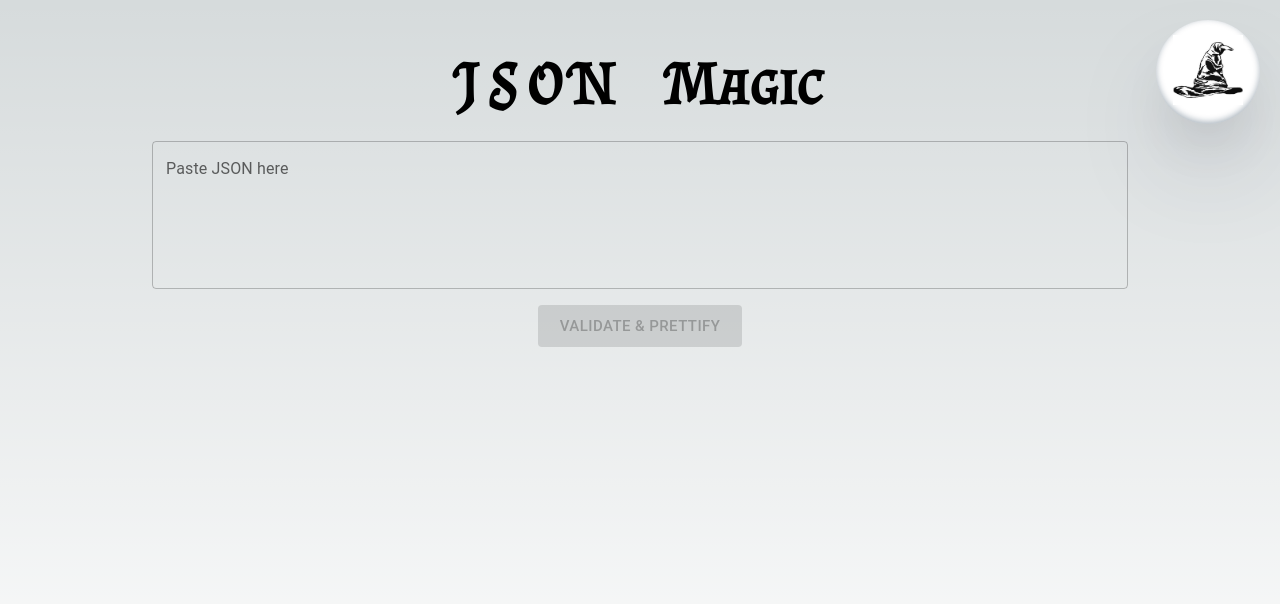
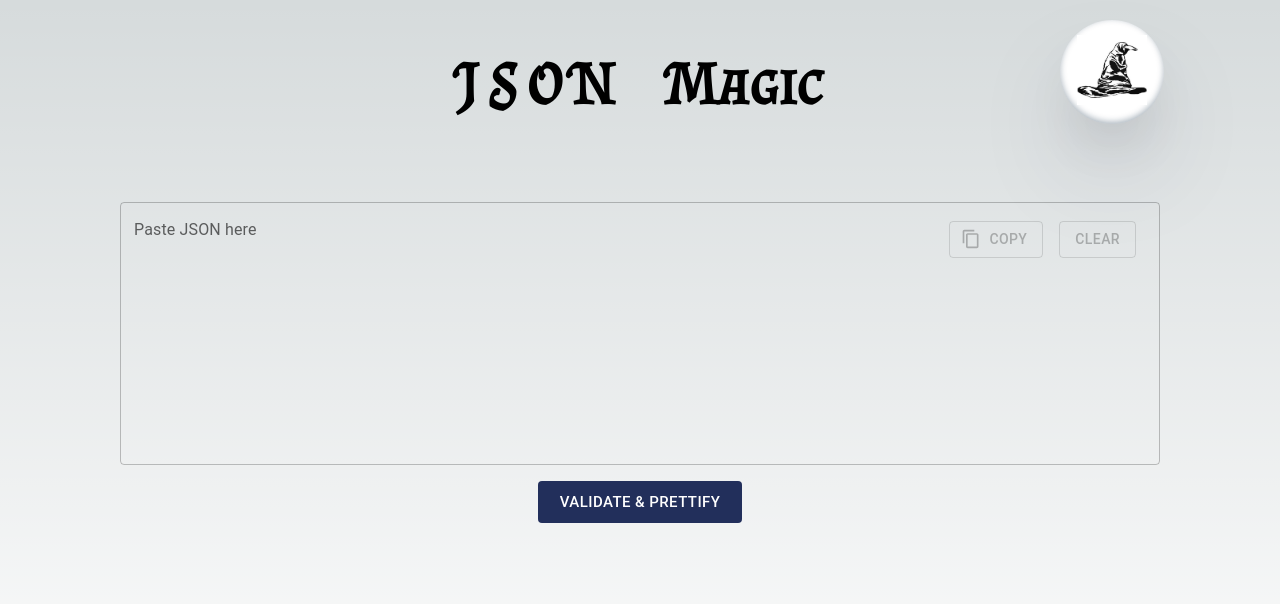
Before and after one commit to parryk303/sorting-hat, a Next.js app: page /sorting in a window 1280 px wide. Shown: the top 604 px of the page. Built offline with nearby package versions, Linux system fonts and the light colour scheme.

Commit message:
Update json

```diff
--- a/app/page.js
+++ b/app/page.js
@@ -168,7 +168,7 @@ export default function Home() {
           backgroundRepeat: "no-repeat",
           backgroundPosition: "center",
           width: "100vw",
-          height: "100vh",
+          height: "90vh",
         }}
       >
         <Grid container spacing={3}>
--- a/app/sorting/page.js
+++ b/app/sorting/page.js
@@ -11,6 +11,10 @@ import {
 } from "@mui/material";
 import Image from "next/image";
 import Link from "next/link";
+import { JsonView, defaultStyles } from "react-json-view-lite";
+import ContentCopyIcon from "@mui/icons-material/ContentCopy";
+
+import "react-json-view-lite/dist/index.css";
 
 export default function JsonValidator() {
   const [input, setInput] = useState("");
@@ -38,31 +42,92 @@ export default function JsonValidator() {
     setHasResult(false);
   };
 
+  const handleCopy = async () => {
+    try {
+      await navigator.clipboard.writeText(output);
+    } catch (err) {
+      console.error("Failed to copy JSON:", err);
+    }
+  };
+
   return (
-    <Container maxWidth="sm" sx={{ py: 6, height: "100vh", minWidth: '80vw' }}>
+    <Container
+      maxWidth="md"
+      sx={{
+        py: 6,
+        minHeight: "100vh",
+        minWidth: "85vw",
+        position: "relative",
+      }}
+    >
       <Typography
         variant="h2"
         align="center"
         gutterBottom
-        sx={{ fontWeight: "bold",  fontFamily: "AlmendraSC" }}
+        sx={{ fontWeight: "bold", fontFamily: "AlmendraSC" }}
       >
         J S O N &nbsp;&nbsp;&nbsp; Magic
       </Typography>
 
+      {/* --- Always visible buttons --- */}
+
+      {/* --- Input / Error / Result sections --- */}
       {!hasResult && (
         <>
+          <Box
+            sx={{
+              position: "relative",
+              top: "80px",
+              display: "flex",
+              justifyContent: "right",
+              gap: 2,
+              mb: 3,
+              mr: 3,
+              zIndex: 4,
+            }}
+          >
+            <Button
+              variant="outlined"
+              color="secondary"
+              startIcon={<ContentCopyIcon />}
+              onClick={async () => {
+                const textToCopy = hasResult ? output : input;
+                if (textToCopy.trim()) {
+                  try {
+                    await navigator.clipboard.writeText(textToCopy);
+                  } catch (err) {
+                    console.error("Failed to copy:", err);
+                  }
+                }
+              }}
+              disabled={!input.trim() && !output.trim()}
+            >
+              Copy
+            </Button>
+
+            <Button
+              variant="outlined"
+              color="error"
+              onClick={handleClear}
+              disabled={!input.trim() && !output.trim()}
+            >
+              Clear
+            </Button>
+          </Box>
           <TextField
             label="Paste JSON here"
             multiline
             fullWidth
-            minRows={5}
+            minRows={10}
             value={input}
             onChange={(e) => setInput(e.target.value)}
             variant="outlined"
             sx={{ mb: 2, fontFamily: "monospace" }}
           />
+
           <Box sx={{ display: "flex", justifyContent: "center", mb: 2 }}>
             <Button
+              id="Ravenclaw"
               variant="contained"
               size="large"
               onClick={handleValidate}
@@ -71,6 +136,7 @@ export default function JsonValidator() {
               Validate & Prettify
             </Button>
           </Box>
+
           {error && (
             <Paper sx={{ p: 2, backgroundColor: "#ffebee", color: "#c62828" }}>
               <Typography variant="h6">Invalid JSON</Typography>
@@ -83,29 +149,120 @@ export default function JsonValidator() {
       )}
 
       {hasResult && (
-        <Paper sx={{ p: 2, backgroundColor: "#f4f6f8", mb: 2 }}>
-          <Typography variant="h6" gutterBottom>
-            Prettified JSON
-          </Typography>
-          <pre
-            style={{
-              margin: 0,
-              fontFamily: "monospace",
-              fontSize: "1rem",
-              lineHeight: "1.6",
+        <Paper
+          sx={{
+            p: 2,
+            backgroundColor: "#ffffff",
+            mb: 3,
+            borderRadius: 2,
+            color: "#000",
+            boxShadow: "0 2px 6px rgba(0,0,0,0.1)",
+          }}
+        >
+          <Box
+            sx={{
+              position: "relative",
+              top: "80px",
+              display: "flex",
+              justifyContent: "right",
+              gap: 2,
+              mb: 3,
+              mr: 3,
             }}
           >
-            {output}
-          </pre>
+            <Button
+              variant="outlined"
+              color="secondary"
+              startIcon={<ContentCopyIcon />}
+              onClick={async () => {
+                const textToCopy = hasResult ? output : input;
+                if (textToCopy.trim()) {
+                  try {
+                    await navigator.clipboard.writeText(textToCopy);
+                  } catch (err) {
+                    console.error("Failed to copy:", err);
+                  }
+                }
+              }}
+              disabled={!input.trim() && !output.trim()}
+            >
+              Copy
+            </Button>
+
+            <Button
+              variant="outlined"
+              color="error"
+              onClick={handleClear}
+              disabled={!input.trim() && !output.trim()}
+            >
+              Clear
+            </Button>
+          </Box>
+
+          {(() => {
+            try {
+              const parsed = JSON.parse(output);
+              if (Array.isArray(parsed)) {
+                return (
+                  <Typography
+                    variant="subtitle1"
+                    sx={{ mb: 1, fontFamily: "monospace", color: "#555" }}
+                  >
+                    Array length: {parsed.length}
+                  </Typography>
+                );
+              }
+            } catch {
+              // ignore parsing errors
+            }
+            return null;
+          })()}
+
+          <Box
+            sx={{
+              display: "grid",
+              gridTemplateColumns: "4ch 1fr", // widen a bit for longer line numbers
+              alignItems: "start",
+              backgroundColor: "#ffffff",
+              color: "#000",
+              p: 2,
+              overflow: "auto",
+              maxHeight: "80vh",
+              fontFamily: "monospace",
+              textAlign: "left",
+              color: "#999",
+              whiteSpace: "pre",
+              fontSize: "17px",
+              lineHeight: "2.1",
+            }}
+          >
+            {/* Line numbers */}
+            <Box>
+              {Array.from(
+                { length: output.split("\n").length },
+                (_, i) => i + 1
+              ).join("\n")}
+            </Box>
+
+            {/* JSON viewer */}
+            <Box sx={{ minWidth: 0, mt: "-6px", ml: "10px" }}>
+              <JsonView
+                data={JSON.parse(output)}
+                style={{
+                  ...defaultStyles,
+                  container: {
+                    ...defaultStyles.container,
+                  },
+                }}
+                shouldExpandNode={() => true}
+                displayDataTypes={false}
+                enableClipboard={false}
+                indentWidth={2}
+                displayObjectSize={false}
+              />
+            </Box>
+          </Box>
         </Paper>
-      )}
-
-      {hasResult && (
-        <Stack direction="row" justifyContent="center">
-          <Button  variant="outlined" color="secondary" onClick={handleClear}>
-            Clear & New
-          </Button>
-        </Stack>
       )}
 
       <Link href="/" passHref>
--- a/app/spells/page.js
+++ b/app/spells/page.js
@@ -321,7 +321,7 @@ export default function Spells() {
               onChange={(e) => setENVs(e.target.value)}
             />
             <Button
-              id="envs"
+              id="Ravenclaw"
               sx={{
                 position: "relative",
                 top: "7px",
@@ -363,7 +363,7 @@ export default function Spells() {
               onChange={(e) => setCSS(e.target.value)}
             />
             <Button
-              id="css"
+              id="Ravenclaw"
               sx={{
                 position: "relative",
                 top: "7px",
```
Also changed, not shown: jsconfig.json (deleted, +0 -7 lines), package.json (+7 -2 lines), tsconfig.json (added, +34 -0 lines), 1 other file (tests, documents, lock files or other folders).
